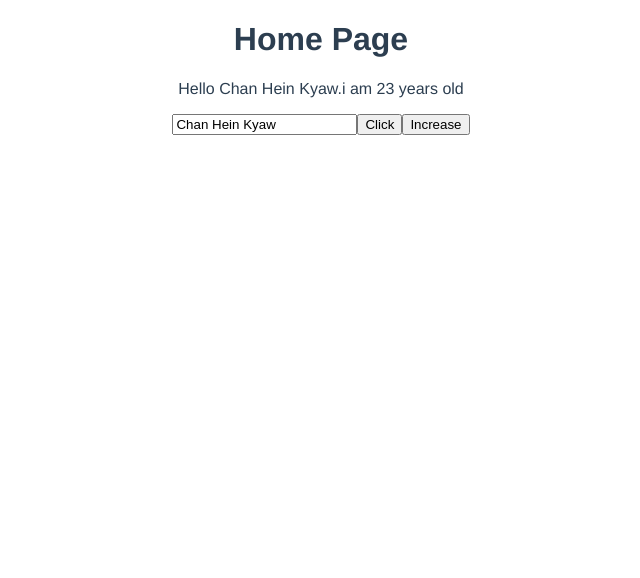
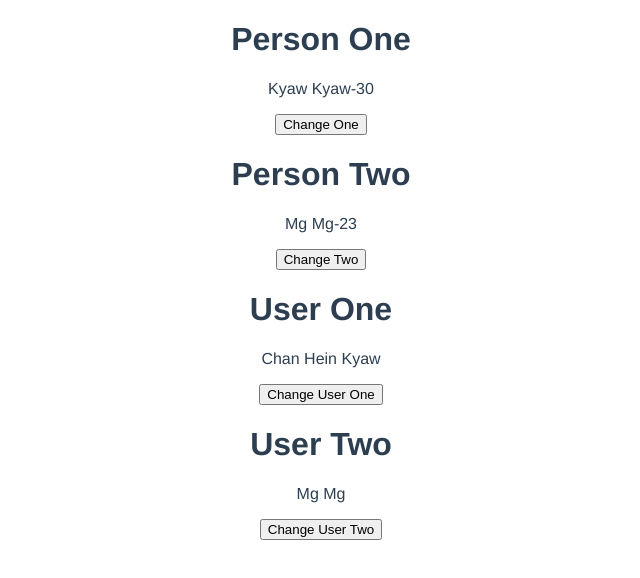
Before and after one commit to ChanHeinKyaw/Vue_JS, a Vue app in the folder Chapter_10/composition-api/: page / in a window 1280 px wide. Shown: the top 578 px of the page, without its empty margins (319-959 px from the left). Built offline with nearby package versions, Linux system fonts and the light colour scheme.

Commit message:
refs vs reactive

```diff
--- a/Chapter_10/composition-api/src/views/HomeView.vue
+++ b/Chapter_10/composition-api/src/views/HomeView.vue
@@ -1,32 +1,57 @@
 <template>
   <div class="home">
-    <h1>Home Page</h1>
-    <p>Hello {{ name }}.i am {{ age }} years old</p>
-    <input type="text" v-model="name">
-    <button @click="handleClick">Click</button>
-    <button @click="increaseAge">Increase</button>
+    <h1>Person One</h1>
+    <p>{{ personOne.name }}-{{ personOne.age }}</p>
+    <button @click="changeOne">Change One</button>
+
+    <h1>Person Two</h1>
+    <p>{{ personTwo.name }}-{{ personTwo.age }}</p>
+    <button @click="changeTwo">Change Two</button>
+
+    <h1>User One</h1>
+    <p>{{ userOne }}</p>
+    <button @click="changeUserOne">Change User One</button>
+
+    <h1>User Two</h1>
+    <p>{{ userTwo }}</p>
+    <button @click="changeUserTwo">Change User Two</button>
   </div>
 </template>
 
 <script>
-import { ref } from 'vue';
+import { reactive, ref } from 'vue';
 export default {
   setup(){
-    let name = ref("Chan Hein Kyaw");
-    let age = ref(23);
-    let handleClick = () => {
-      name.value = "Kyaw Kyaw"
+    let personOne = ref({name: "Kyaw Kyaw", age: 30});
+    let changeOne = () => {
+      personOne.value.name = "Change Mg Mg";
     }
 
-    let increaseAge = () => {
-      age.value++;
+    let personTwo = reactive({name: "Mg Mg", age: 23});
+    let changeTwo = () => {
+      personTwo.name = "Change Kyaw Kyaw";
+    }
+
+    let userOne = ref("Chan Hein Kyaw");
+    let userTwo = reactive("Mg Mg");
+
+    let changeUserOne = () => {
+      userOne.value = "CHK";
+    }
+
+    let changeUserTwo = () => {
+      userTwo = "mgmg";
     }
 
     return {
-      name,
-      age,
-      handleClick,
-      increaseAge
+      personOne,
+      personTwo,
+      userOne,
+      userTwo,
+      changeOne,
+      changeTwo,
+      changeUserOne,
+      changeUserTwo
     }
   }
 }
```
